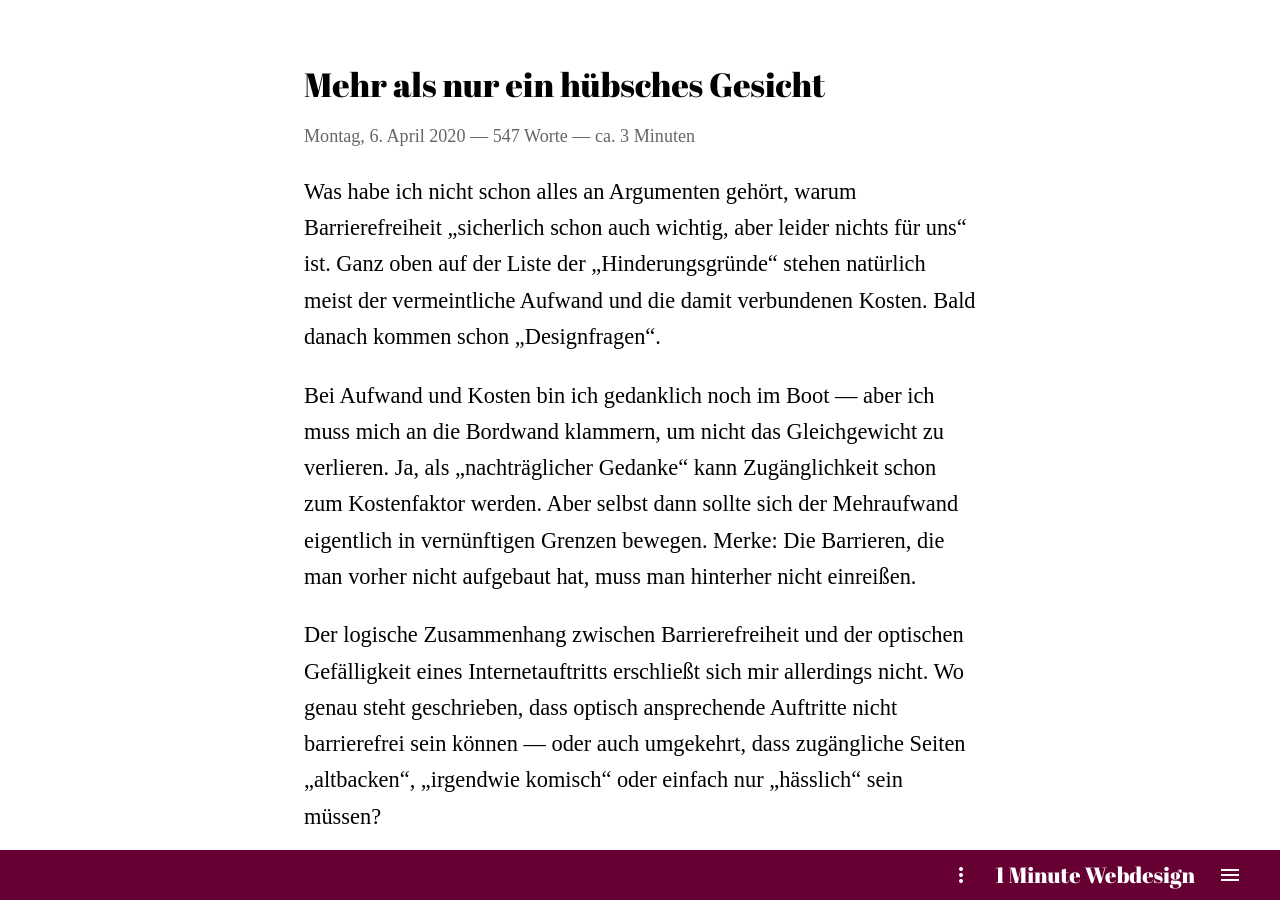
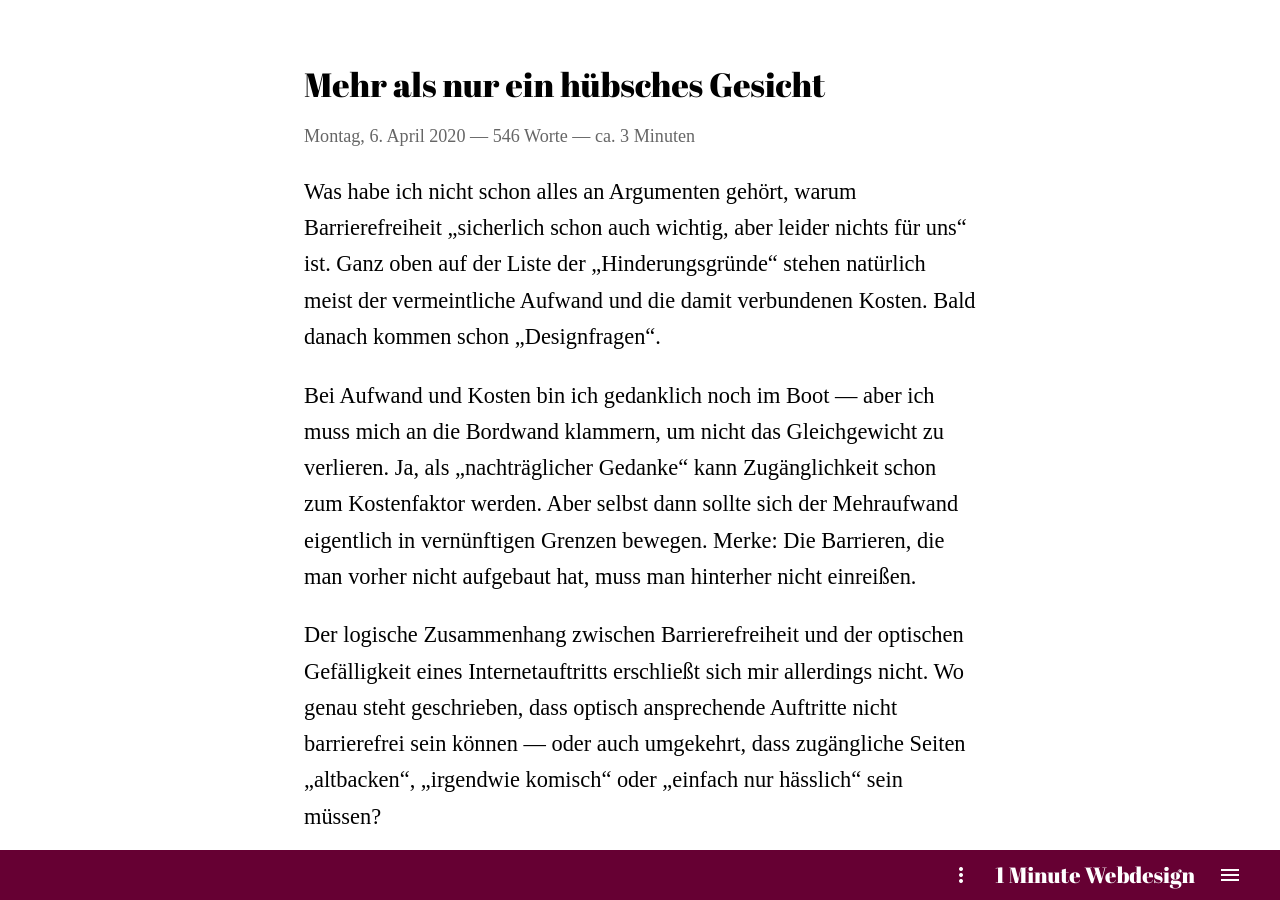
Before and after one commit to gwpachlatko/emwd, a Jekyll site: the page built from _posts/2020-04-06-barrierefreiheit-und-design.md, in a window 1280 px wide and 900 px high. Built offline with Jekyll 4.4.1, drawn with Linux system fonts in a browser that asks for light colours; some of the changed text lies outside the part shown.

Commit message:
Update file

```diff
--- a/_posts/2020-04-06-barrierefreiheit-und-design.md
+++ b/_posts/2020-04-06-barrierefreiheit-und-design.md
@@ -12,7 +12,7 @@
 
 Bei Aufwand und Kosten bin ich gedanklich noch im Boot — aber ich muss mich an die Bordwand klammern, um nicht das Gleichgewicht zu verlieren. Ja, als „nachträglicher Gedanke“ kann Zugänglichkeit schon zum Kostenfaktor werden. Aber selbst dann sollte sich der Mehraufwand eigentlich in vernünftigen Grenzen bewegen. Merke: Die Barrieren, die man vorher nicht aufgebaut hat, muss man hinterher nicht einreißen.
 
-Der logische Zusammenhang zwischen Barrierefreiheit und der optischen Gefälligkeit eines Internetauftritts erschließt sich mir allerdings nicht. Wo genau steht geschrieben, dass optisch ansprechende Auftritte nicht barrierefrei sein können — oder auch umgekehrt, dass zugängliche Seiten „altbacken“, „irgendwie komisch“ oder einfach nur „hässlich“ sein müssen?
+Der logische Zusammenhang zwischen Barrierefreiheit und der optischen Gefälligkeit eines Internetauftritts erschließt sich mir allerdings nicht. Wo genau steht geschrieben, dass optisch ansprechende Auftritte nicht barrierefrei sein können — oder auch umgekehrt, dass zugängliche Seiten „altbacken“, „irgendwie komisch“ oder „einfach nur hässlich“ sein müssen?
 
 ### Ein neues Gesicht für diesen Auftritt
 
```
Also changed, not shown: other parts of _posts/2020-04-06-barrierefreiheit-und-design.md (+1 -1 lines).
